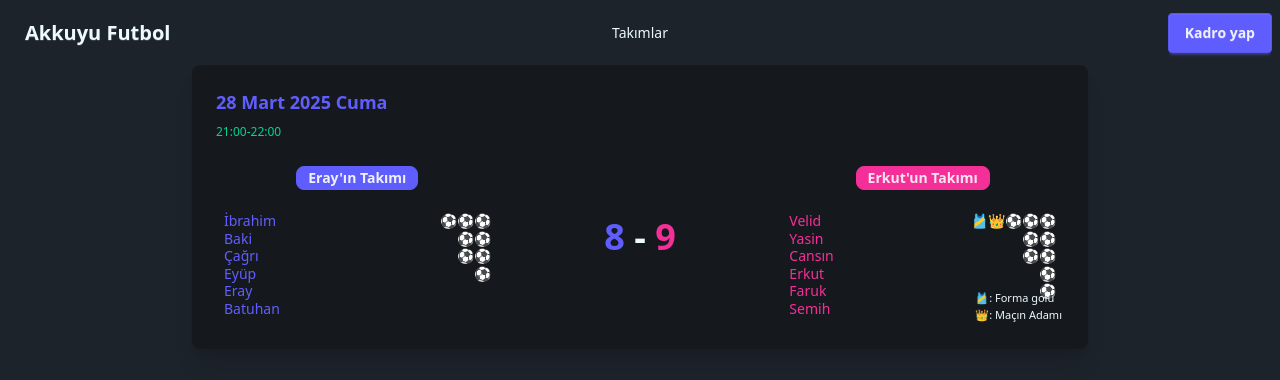
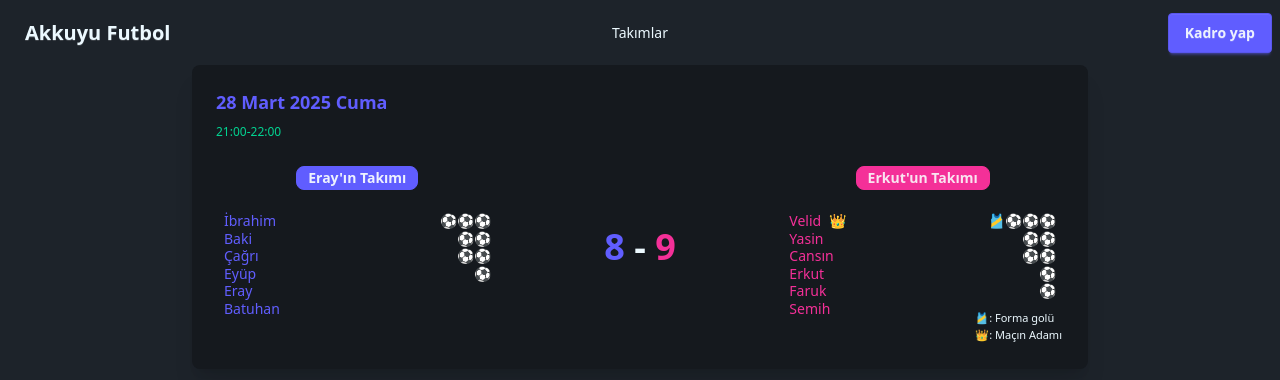
Before and after one commit to ErcouldnT/futbol.erkut.dev, a SvelteKit app: page / in a window 1280 px wide. Both pictures are taken after a click on the element 640 px from the left and 154 px from the top of the page. Shown: the top 380 px of the page. Built offline with nearby package versions, Linux system fonts and the light colour scheme.

Commit message:
update: mvp

```diff
--- a/src/routes/+page.svelte
+++ b/src/routes/+page.svelte
@@ -67,13 +67,13 @@
 									{#each match.homeTeamPlayers as player}
 										<li class="flex items-center gap-2">
 											<span class="text-primary">{player}</span>
+											{#if match.motm === player}
+												<span>👑</span>
+											{/if}
 											{#if match.goalsHome.find((goal) => goal.player === player)}
 												<div class="flex w-full justify-end text-right">
 													{#if match.goalJersey === player}
 														<span>🎽</span>
-													{/if}
-													{#if match.motm === player}
-														<span>👑</span>
 													{/if}
 													{#each Array(match.goalsHome.find((goal) => goal.player === player)?.goalNumber ?? 0).fill(null) as _}
 														⚽
@@ -82,6 +82,8 @@
 											{/if}
 										</li>
 									{/each}
+									<!-- Boşluk için eklenen boş li -->
+									<li class="min-h-[20px]"></li>
 								</ul>
 							</div>
 						</div>
@@ -107,21 +109,23 @@
 									{#each match.awayTeamPlayers as player}
 										<li class="flex items-center gap-2">
 											<span class="text-secondary">{player}</span>
-											{#if match.goalsAway.find((goal) => goal.player === player)}
-												<div class="flex w-full justify-end text-right">
+											{#if match.motm === player}
+												<span>👑</span>
+											{/if}
+											<div class="flex w-full justify-end text-right">
+												{#if match.goalsAway.find((goal) => goal.player === player)}
 													{#if match.goalJersey === player}
 														<span>🎽</span>
-													{/if}
-													{#if match.motm === player}
-														<span>👑</span>
 													{/if}
 													{#each Array(match.goalsAway.find((goal) => goal.player === player)?.goalNumber || 0).fill(null) as _}
 														⚽
 													{/each}
-												</div>
-											{/if}
+												{/if}
+											</div>
 										</li>
 									{/each}
+									<!-- Boşluk için eklenen boş li -->
+									<li class="min-h-[20px]"></li>
 								</ul>
 								{#if match.isOpen}
 									<div class="absolute right-0.5 bottom-0.5 text-[11px]">
```
